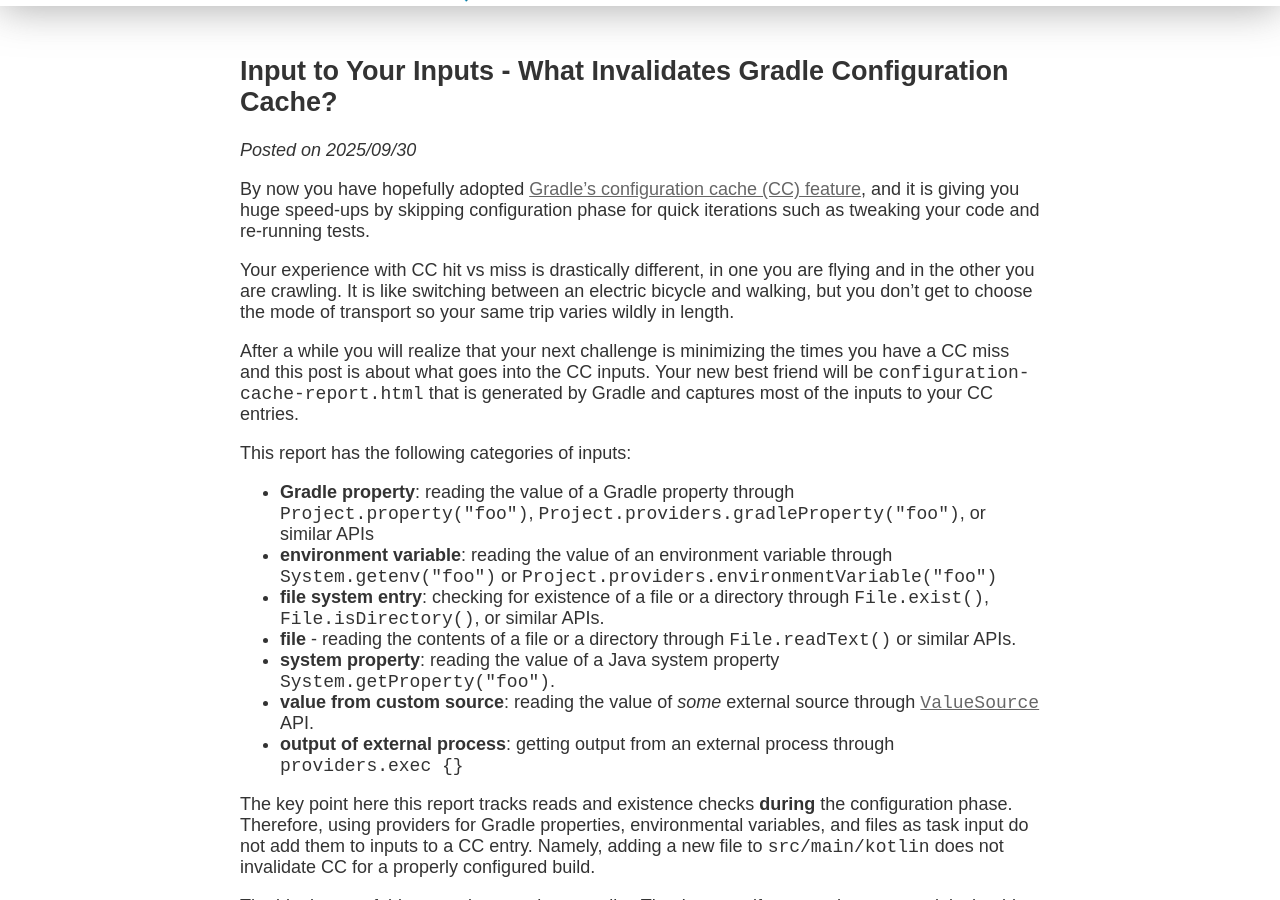
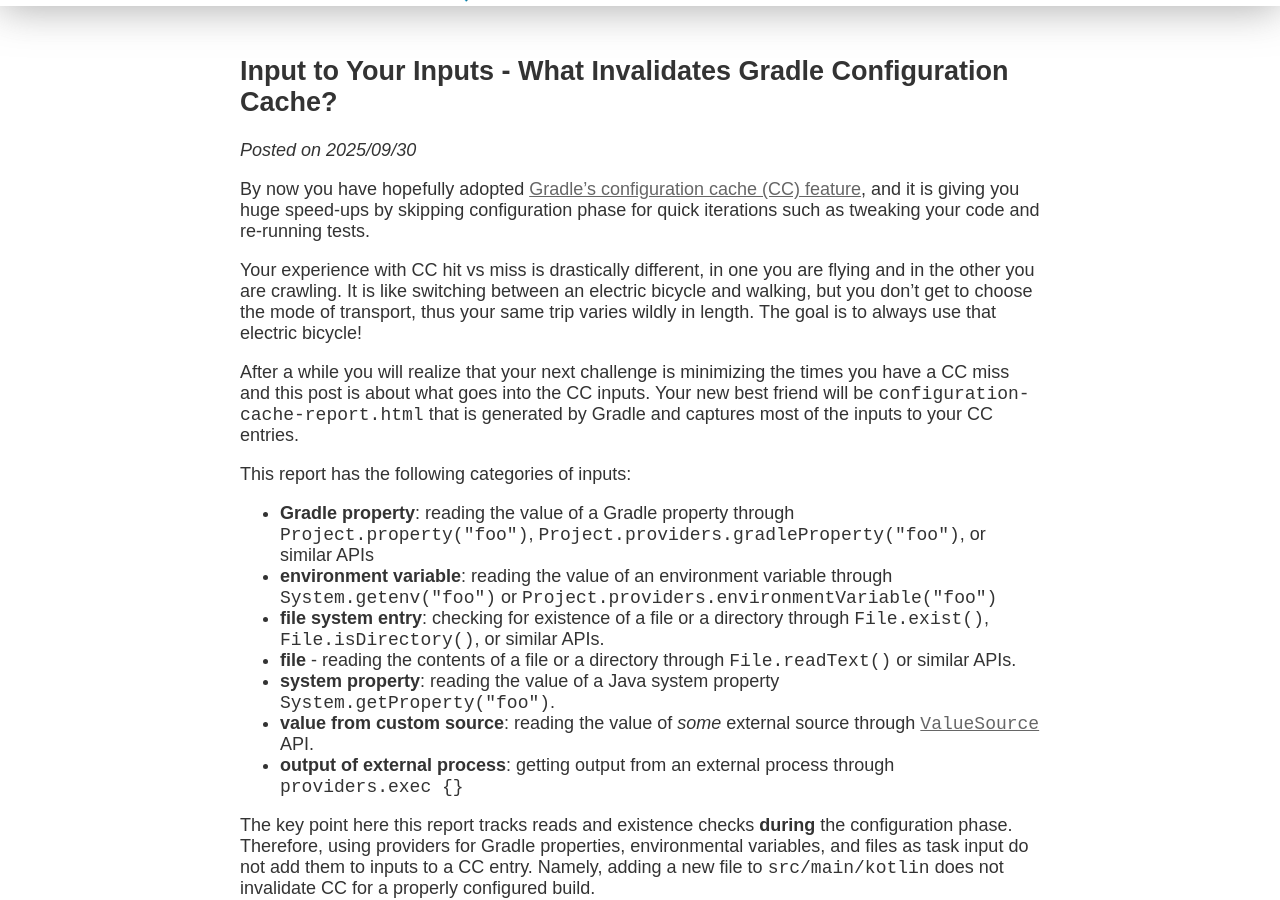
Before and after one commit to liutikas/liutikas.github.io, a Jekyll site: the page built from _posts/2025-09-30-Input-to-Your-Inputs.md, in a window 1280 px wide and 900 px high, scrolled down 379 px. Built offline with Jekyll 4.4.1, drawn with Linux system fonts in a browser that asks for light colours.

Commit message:
Update example of a bicycle

```diff
--- a/_posts/2025-09-30-Input-to-Your-Inputs.md
+++ b/_posts/2025-09-30-Input-to-Your-Inputs.md
@@ -9,8 +9,8 @@
 re-running tests.
 
 Your experience with CC hit vs miss is drastically different, in one you are flying and in the other you are crawling.
-It is like switching between an electric bicycle and walking, but you don't get to choose the mode of transport so
-your same trip varies wildly in length.
+It is like switching between an electric bicycle and walking, but you don't get to choose the mode of transport, thus
+your same trip varies wildly in length. The goal is to always use that electric bicycle!
 
 After a while you will realize that your next challenge is minimizing the times you have a CC miss and this post is
 about what goes into the CC inputs. Your new best friend will be `configuration-cache-report.html` that is generated by
```
